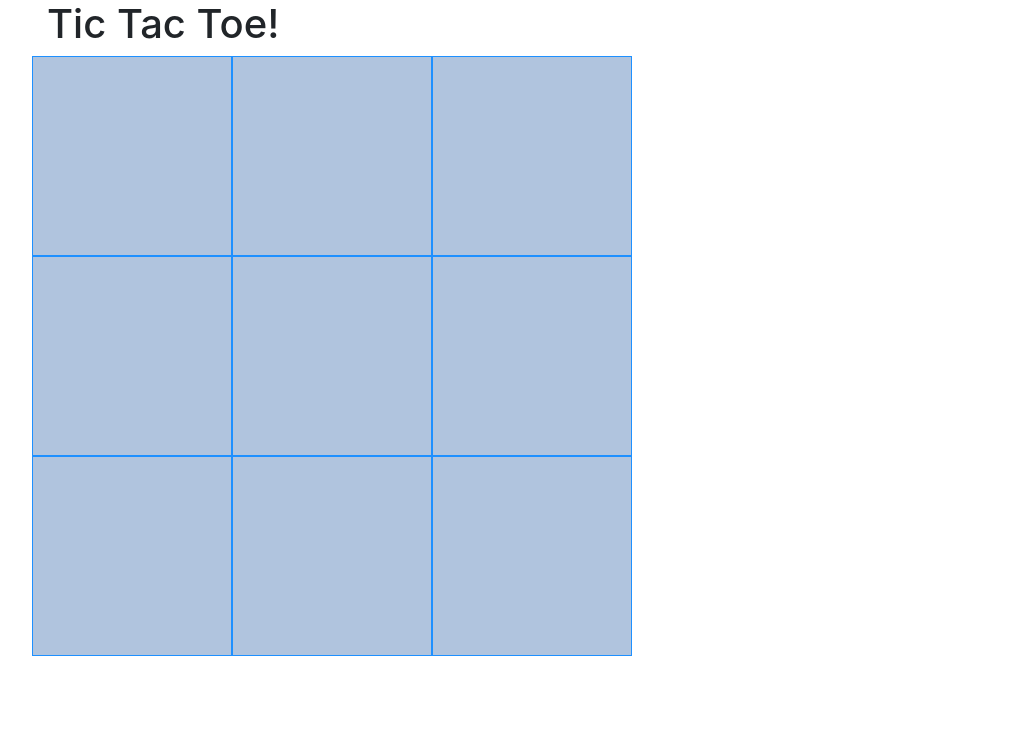
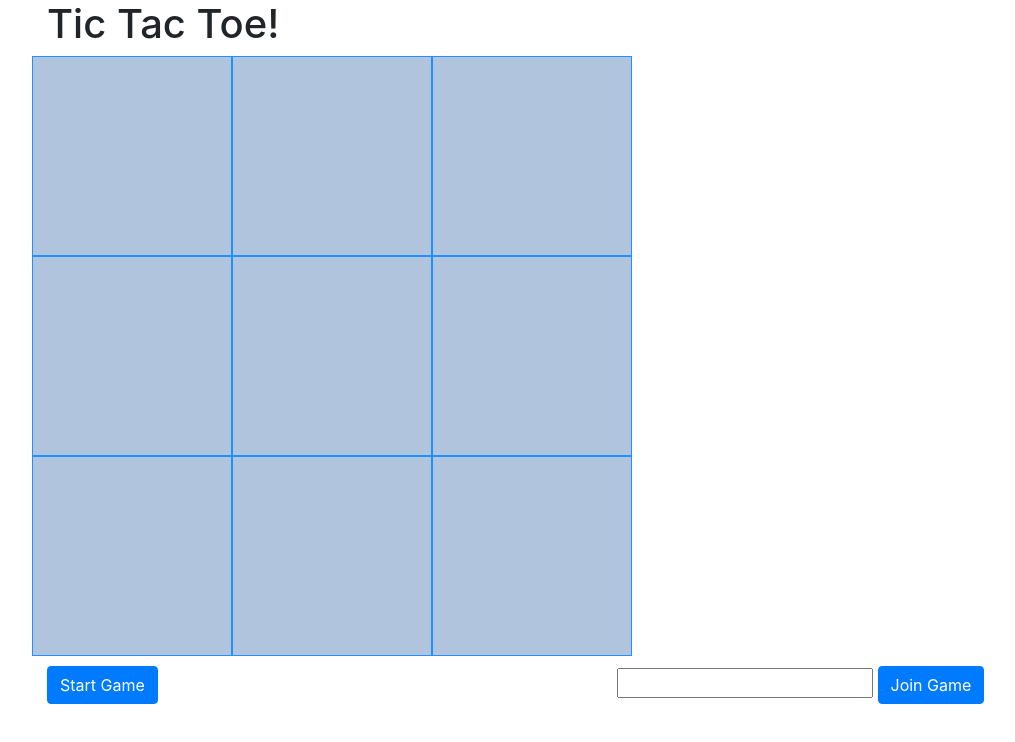
Before and after one commit to bradstevanus1/lobbies, a website built with webpack: page examples/tictactoe/index.html in a window 1280 px wide. Shown: the whole page, without its empty margins (38-1053 px from the left). Built offline with nearby package versions, Linux system fonts and the light colour scheme; no server answers.

Commit message:
Add some fields to create and set a game id

```diff
--- a/examples/tictactoe/index.html
+++ b/examples/tictactoe/index.html
@@ -32,6 +32,10 @@
         left: 50%;
         transform: translate(-50%, 50px);
       }
+
+      #game {
+        padding-bottom: 10px;
+      }
     </style>
   </head>
   <body>
@@ -42,6 +46,17 @@
         </div>
       </div>
       <div id="game"></div>
+      <div class="row">
+        <div class="col">
+          <button class="btn btn-primary" id="startGame">Start Game</button>
+        </div>
+        <div class="col">
+          <div class="form-group">
+            <input id="gameId" class="form-input" name="gameId" />
+            <button class="btn btn-primary" id="joinGame">Join Game</button>
+          </div>
+        </div>
+      </div>
     </div>
 
     <!-- Optional JavaScript -->
@@ -136,9 +151,15 @@
           const moved = takeTurn(square.dataset.row, square.dataset.col, myTurn ? "X" : "O");
         });
 
-        // create a lobby
-        const lobbies = new Lobbies("http://localhost:5000");
-        lobbies.create();
+        $('#startGame').click(() => {
+          // create a new lobby and display it here
+          $(event.target).parent('div').append(`<span>Game ID goes here</span>`);
+        });
+
+        $('#joinGame').click(() => {
+          // join a game with a given id
+          const gameId = $('#gameId').val();
+        });
       });
     </script>
   </body>
```
